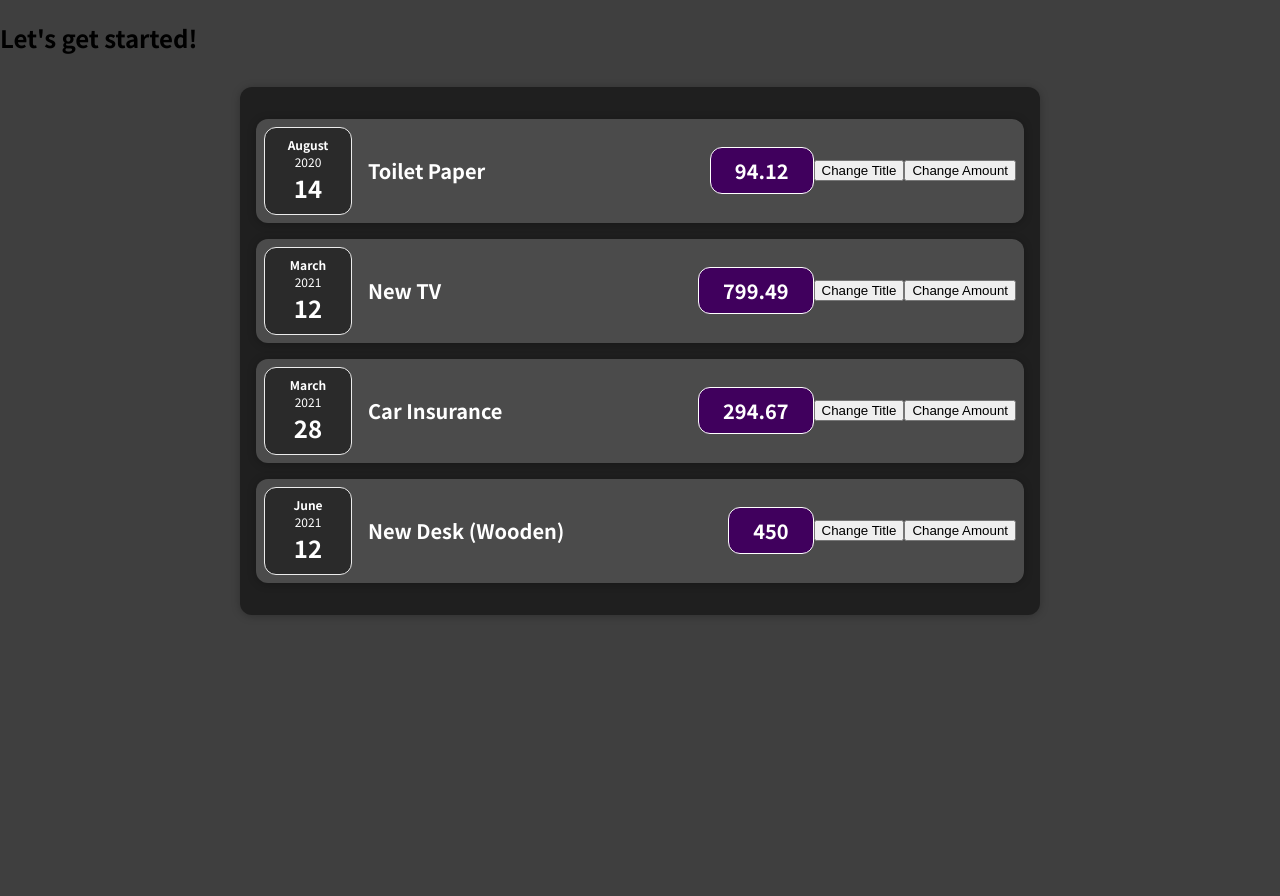
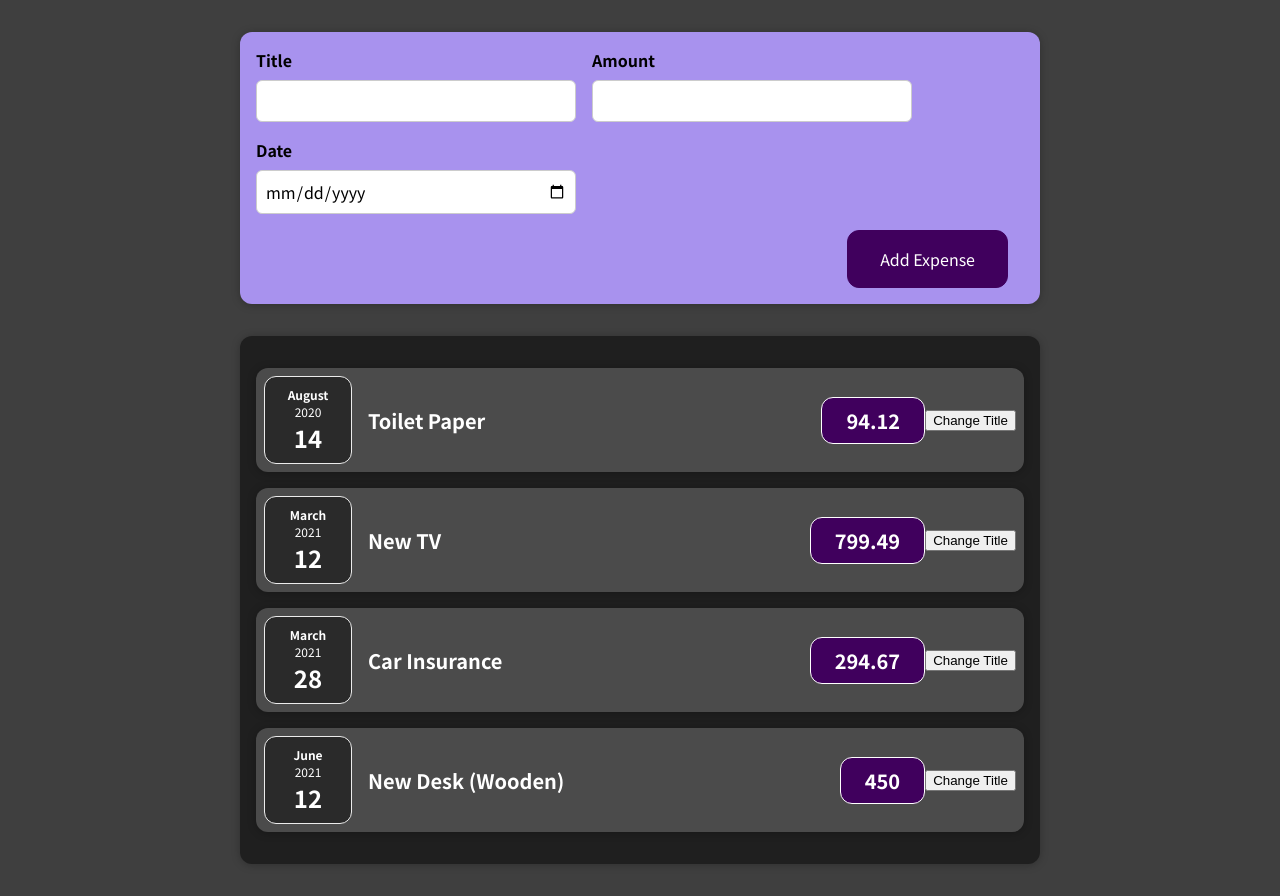
Before and after one commit to Kiran9991/React-complete-guide, a React (Create React App) app: page / in a window 1280 px wide. Before the commit the page ends 800 px from the top, so only its background shows below. Built offline with nearby package versions, Linux system fonts and the light colour scheme.

Commit message:
Created My first Own Component

```diff
--- a/src/App.js
+++ b/src/App.js
@@ -1,6 +1,6 @@
-// import ExpenseItem from "./components/ExpenseItem";
 import Expenses from "./components/Expenses/Expenses";
 import React from "react";
+import NewExpense from "./components/NewExpense/NewExpense";
 
 const App = () => {
   const expenses = [
@@ -27,7 +27,7 @@ const App = () => {
 
   return (
     <div>
-      <h2>Let's get started!</h2>
+      <NewExpense/>
       <Expenses expenses={expenses} />
     </div>
   );
--- a/src/components/Expenses/ExpenseDate.js
+++ b/src/components/Expenses/ExpenseDate.js
@@ -1,9 +1,9 @@
 import './ExpenseDate.css';
 
-const ExpenseDate = (props) => {
-  const month = props.date.toLocaleString("en-US", { month: "long" });
-  const day = props.date.toLocaleString("en-US", { day: "2-digit" });
-  const year = props.date.getFullYear();
+const ExpenseDate = (prop) => {
+  const month = prop.date.toLocaleString("en-US", { month: "long" });
+  const day = prop.date.toLocaleString("en-US", { day: "2-digit" });
+  const year = prop.date.getFullYear();
 
   return (
     <div className='expense-date'>
--- /dev/null
+++ b/src/components/Expenses/ExpenseForm.js
@@ -0,0 +1,23 @@
+const AddExpense = () => {
+
+    function showtext(event) {
+        const title = event.target.value;
+        console.log(title);
+    }
+
+  return (
+    <div>
+      <form>
+        <label>Expense</label>
+        <input onChange={showtext} placeholder="Enter title" id="title" type="text"/>
+        <label>Amount</label>
+        <input onChange={showtext} placeholder="Enter amount" id="amount" type="number"/>
+        <label>Date</label>
+        <input onChange={showtext} placeholder="Enter date" id="date" type="date"/>
+        <button onChange={showtext}>Submit</button>
+      </form>
+    </div>
+  );
+};
+
+export default AddExpense;
--- a/src/components/Expenses/ExpenseItem.js
+++ b/src/components/Expenses/ExpenseItem.js
@@ -4,30 +4,22 @@ import ExpenseDate from "./ExpenseDate";
 import "./ExpenseItem.css";
 import Card from "../UI/Card";
 
-const ExpenseItem = (props) => {
-  const [title, setTitle] = useState(props.title);
+const ExpenseItem = (data) => {
+  const [title, setTitle] = useState(data.title);
 
   const clickHandler = () => {
     setTitle('Updated!');
     console.log(title);
   }
 
-  const [amount, setAmount] = useState(props.amount);
-
-  const changeAmount = () => {
-    setAmount('100');
-    console.log(amount);
-  }
-
   return (
     <Card className="expense-item">
-      <ExpenseDate date={props.date} />
+      <ExpenseDate date={data.date} />
       <div className="expense-item__description">
         <h2>{title}</h2>
-        <div className="expense-item__price">{amount}</div>
+        <div className="expense-item__price">{data.amount}</div>
       </div>
       <button onClick={clickHandler}>Change Title</button>
-      <button onClick={changeAmount}>Change Amount</button>
     </Card>
   );
 }
--- /dev/null
+++ b/src/components/NewExpense/ExpenseForm.css
@@ -0,0 +1,26 @@
+.new-expense__controls {
+    display: flex;
+    flex-wrap: wrap;
+    gap: 1rem;
+    margin-bottom: 1rem;
+    text-align: left;
+  }
+
+  .new-expense__control label {
+    font-weight: bold;
+    margin-bottom: 0.5rem;
+    display: block;
+  }
+
+  .new-expense__control input {
+    font: inherit;
+    padding: 0.5rem;
+    border-radius: 6px;
+    border: 1px solid #ccc;
+    width: 20rem;
+    max-width: 100%;
+  }
+
+  .new-expense__actions {
+    text-align: right;
+  }
--- /dev/null
+++ b/src/components/NewExpense/ExpenseForm.js
@@ -0,0 +1,33 @@
+import React from "react";
+
+import './ExpenseForm.css';
+
+const ExpenseForm = () => {
+const titleChangeHandler = (event) => {
+    console.log(event);
+};
+
+    return (
+        <form>
+            <div className="new-expense__controls">
+                <div className="new-expense__control">
+                    <label>Title</label>
+                    <input type="text" onChange={titleChangeHandler}/>
+                </div>
+                <div className="new-expense__control">
+                    <label>Amount</label>
+                    <input type="number" min="0.01" step="0.01"/>
+                </div>
+                <div className="new-expense__control">
+                    <label>Date</label>
+                    <input type="date" min="2019-01-01" max="2023-10-16"/>
+                </div>
+            </div>
+            <div className="new-expense__actions">
+                <button type="submit">Add Expense</button>
+            </div>
+        </form>
+    )
+}
+
+export default ExpenseForm
--- /dev/null
+++ b/src/components/NewExpense/NewExpense.css
@@ -0,0 +1,38 @@
+.new-expense {
+    background-color: #a892ee;
+    padding: 1rem;
+    margin: 2rem auto;
+    width: 50rem;
+    max-width: 95%;
+    border-radius: 12px;
+    text-align: center;
+    box-shadow: 0 1px 8px rgba(0, 0, 0, 0.25);
+  }
+
+  .new-expense button {
+    font: inherit;
+    cursor: pointer;
+    padding: 1rem 2rem;
+    border: 1px solid #40005d;
+    background-color: #40005d;
+    color: white;
+    border-radius: 12px;
+    margin-right: 1rem;
+  }
+
+  .new-expense button:hover,
+  .new-expense button:active {
+    background-color: #510674;
+    border-color: #510674;
+  }
+
+  .new-expense button.alternative {
+    color: #220131;
+    border-color: transparent;
+    background-color: transparent;
+  }
+
+  .new-expense button.alternative:hover,
+  .new-expense button.alternative:active {
+    background-color: #ddb3f8;
+  }
--- /dev/null
+++ b/src/components/NewExpense/NewExpense.js
@@ -0,0 +1,12 @@
+import React from "react";
+
+import ExpenseForm from "./ExpenseForm";
+import './NewExpense.css'
+
+const NewExpense = () => {
+    return <div className="new-expense">
+        <ExpenseForm/>
+    </div>
+}
+
+export default NewExpense;
```
